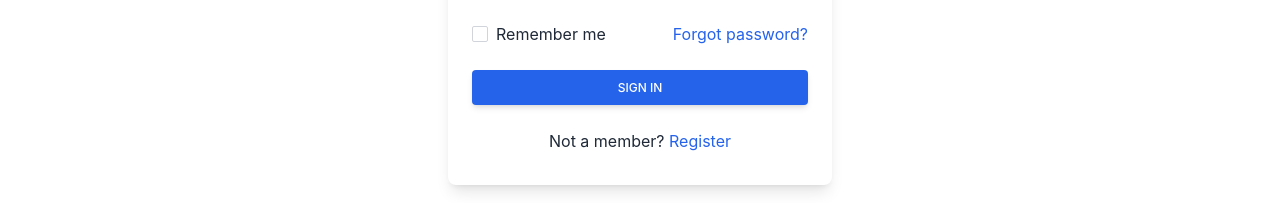
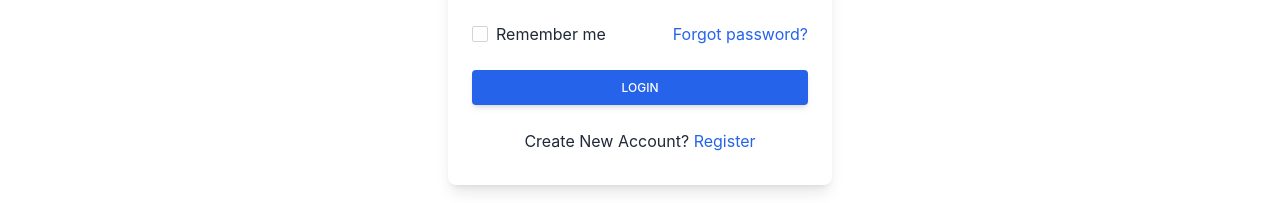
Before and after one commit to ibrahim1165/assaingment-11, a React (Create React App) app: page /login in a window 1280 px wide. Shown: the part 310-513 px from the top of the page. Built offline with nearby package versions, Linux system fonts and the light colour scheme; what tw-elements would draw is missing.

Commit message:
login form added

```diff
--- a/src/Componets/Login/Login.js
+++ b/src/Componets/Login/Login.js
@@ -70,8 +70,8 @@ const Login = () => {
             active:bg-blue-800 active:shadow-lg
             transition
             duration-150
-            ease-in-out">Sign in</button>
-                <p className="text-gray-800 mt-6 text-center">Not a member? <Link to="/register"
+            ease-in-out">Login</button>
+                <p className="text-gray-800 mt-6 text-center">Create New Account? <Link to="/register"
                     className="text-blue-600 hover:text-blue-700 focus:text-blue-700 transition duration-200 ease-in-out">Register</Link>
                 </p>
             </form>
--- a/src/Componets/Register/Register.js
+++ b/src/Componets/Register/Register.js
@@ -1,4 +1,5 @@
 import React from 'react';
+import { Link } from 'react-router-dom';
 
 const Register = () => {
     const handleSingup =e=>{
@@ -98,6 +99,9 @@ const Register = () => {
       transition
       duration-150
       ease-in-out">Sign up</button>
+      <p>
+          You have already Account? <Link className="text-blue-500 text-xl my-5" to="/login">Please Login</Link>
+      </p>
   </form>
 </div>
         </div>
```
